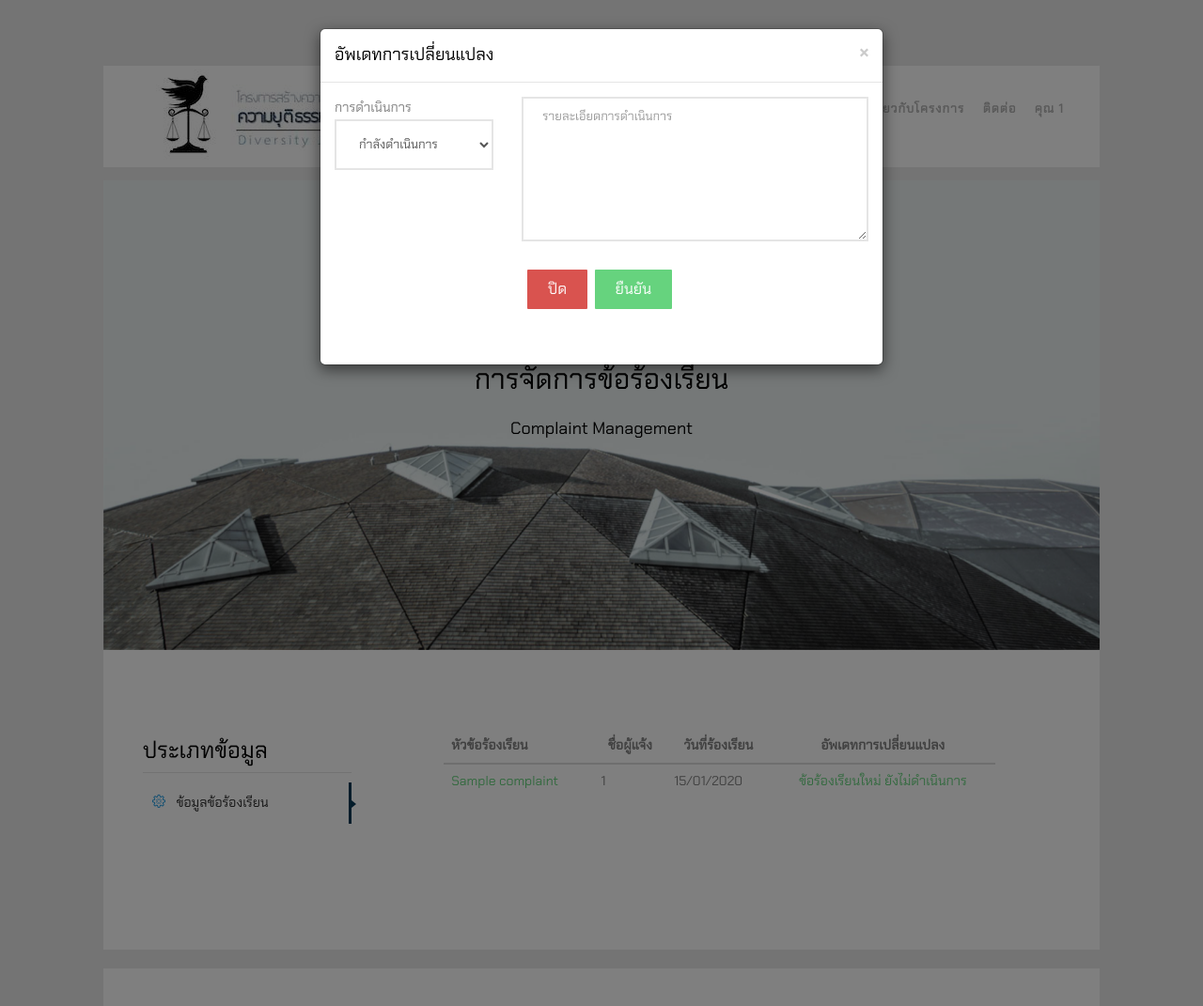
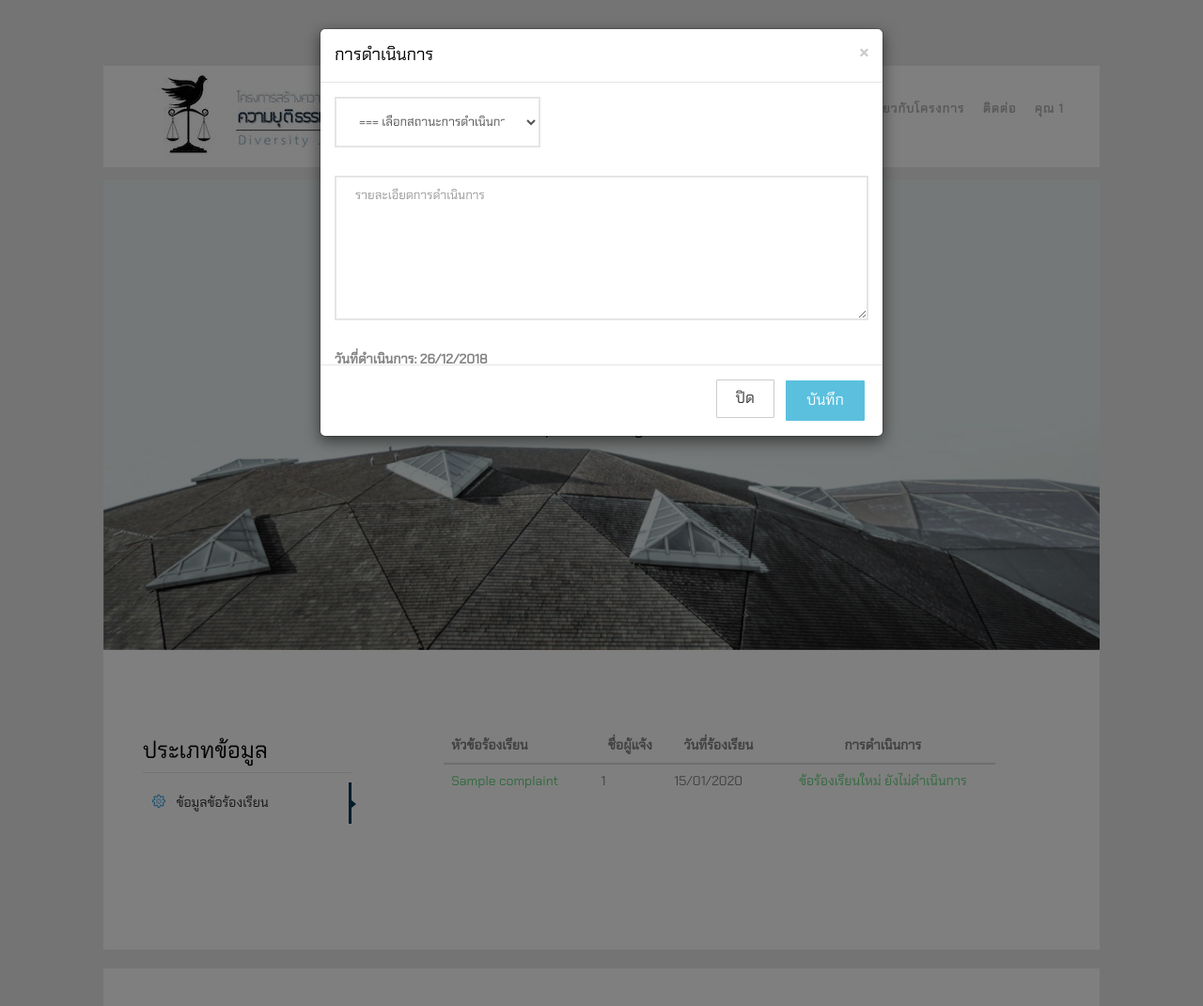
Before and after one commit to Justice-Deepsouth/justice-webproject, a PHP site: page /complaint_status.php in a window 1280 px wide, after a click on "ข้อร้องเรียนใหม่ ยังไม่ดำเนินการ". Shown: the whole page at 94% size. Run offline with PHP 8.4, Linux system fonts and the light colour scheme; the visitor is signed in with stand-in values (Sample User, id 1); data comes from the database, SQL or seed files in the repository; tables that the repository leaves empty hold one stand-in row (values such as "Sample post"); some web fonts are replaced.

Commit message:
update adding new complaint progress

```diff
--- a/complaint_status.php
+++ b/complaint_status.php
@@ -239,7 +239,7 @@
 									if ($_SESSION['user_type'] == 1) {
 										echo '<th class="text-center">ชื่อผู้แจ้ง</th>
 											  <th class="text-center">วันที่ร้องเรียน</th>
-											  <th class="text-center">อัพเดทการเปลี่ยนแปลง</th>';
+											  <th class="text-center">การดำเนินการ</th>';
 									}else{
 										echo '<th class="text-center">สถานะ</th>
 										      <th class="text-center">วันที่ร้องเรียน</th>
@@ -383,11 +383,12 @@
         </div>
     </div><!-- /.modal -->
 	<div id = "showstate" class = "modal fade" tabindex = "-1" role = "dialog" aria-labelledby = "myModalLabel" aria-hidden = "true" style = "display: none;">
+	<form role="form" id="complaint-states" method="post" action="complaint_status.php">
         <div class = "modal-dialog">
             <div class = "modal-content">
                 <div class = "modal-header">
                     <button type = "button" class = "close" data-dismiss = "modal" aria-hidden = "true">×</button>
-                    <h4 class = "modal-title">อัพเดทการเปลี่ยนแปลง</h4>
+                    <h4 class = "modal-title">การดำเนินการ</h4>
                 </div>
                 <div class = "modal-body">
                     <div id = "modal-loader" style = "display: none; text-align: center;">
@@ -396,12 +397,13 @@
                     <!-- content will be load here -->
                     <div id = "dynamic1-content"></div>
                 </div>
-                <!-- <div class = "modal-footer">
-
-                </div>  -->
-
+                <div class = "modal-footer">
+					<button type="button" class="btn btn-default" data-dismiss="modal">ปิด</button>
+           			<input type="submit" class="btn btn-info" value="บันทึก" name="complaint-state-submit">
+                </div>
             </div>
-        </div>
+		</div>
+	</form>
     </div><!-- /.modal -->
 
 	<!-- jQuery -->
@@ -421,6 +423,11 @@
 	<script src="js/jquery.countTo.js"></script>
 	<!-- Main -->
 	<script src="js/main.js"></script>
+	<!-- jQuery Form Validator -->
+	<script src="js/form-validator/jquery.form-validator.min.js"></script>
+	<script>
+		$.validate();
+	</script>
 
 	<!-- for Modal delete -->
 	<script>
--- a/showcomp_state.php
+++ b/showcomp_state.php
@@ -16,36 +16,37 @@
     $db = $database->getConnection();
 
     $complaint_state = new Complaint_state($db);
+    $cdate = new DateTime();
 ?>
 
 <div class="table-responsive">
-    <form role="form" id="complaint-states" method="post" action="complaint_status.php">
+    <!-- <form role="form" id="complaint-states" method="post" action="complaint_status.php"> -->
     <input type="hidden" name="complaint-id" value="<?php echo $_POST['comp_id'] ?>">
     <div class="row">
-        <div class="col-md-4">
+        <div class="col-md-5">
             <div class="form-group">
-            การดำเนินการ
-                <select class="form-control" name="complaint-state-id">
+                <select class="form-control" name="complaint-state-id" data-validation="number" data-validation-allowing="range[1;100]" data-validation-error-msg="บันทึกสถานะการดำเนินการ">
+                    <option value="0">=== เลือกสถานะการดำเนินการ ===</option>
                     <?php
-                    $resultafo = $complaint_state->readallforone();
-                    while ($rowafo = mysqli_fetch_array($resultafo)) { ?>
-                    <option value="<?php echo $rowafo['complaint_state_id']; ?>"><?php echo $rowafo['complaint_state_desc']; ?></option>
+                        $resultafo = $complaint_state->readallforone();
+                        while ($rowafo = mysqli_fetch_array($resultafo)) { ?>
+                            <option value="<?php echo $rowafo['complaint_state_id']; ?>"><?php echo $rowafo['complaint_state_desc']; ?></option>
                     <?php } ?>
                 </select>
             </div>
         </div>
-        <div class="col-md-8">
+        <div class="col-md-offset-7"></div>
+        <div class="col-md-12">
             <div class="form-group">
-            <textarea name="complaint-progress-desc" class="form-control" id="" cols="30" rows="7" placeholder="รายละเอียดการดำเนินการ" required></textarea>
+                <textarea name="complaint-progress-desc" class="form-control" id="" cols="30" rows="7" placeholder="รายละเอียดการดำเนินการ" data-validation="required" data-validation-error-msg="บันทึกรายละเอียดการดำเนินการ"></textarea>
             </div>
+            <label>วันที่ดำเนินการ: <?php echo date_format($cdate,'d/m/Y'); ?></label>
         </div>
-
-        <div class="col-md-12 text-center">
+        <!-- <div class="col-md-12 text-center">
             <div class="form-group">
-            <button type="button" class="btn btn-danger" data-dismiss="modal">ปิด</button>
-            <input type="submit" class="btn btn-primary" value="ยืนยัน" name="complaint-state-submit">            </div>
-        </div>
-
+                <button type="button" class="btn btn-danger" data-dismiss="modal">ปิด</button>
+                <input type="submit" class="btn btn-primary" value="ยืนยัน" name="complaint-state-submit">
+            </div>
+        </div> -->
     </div>
-	</form>
 </div>
```
